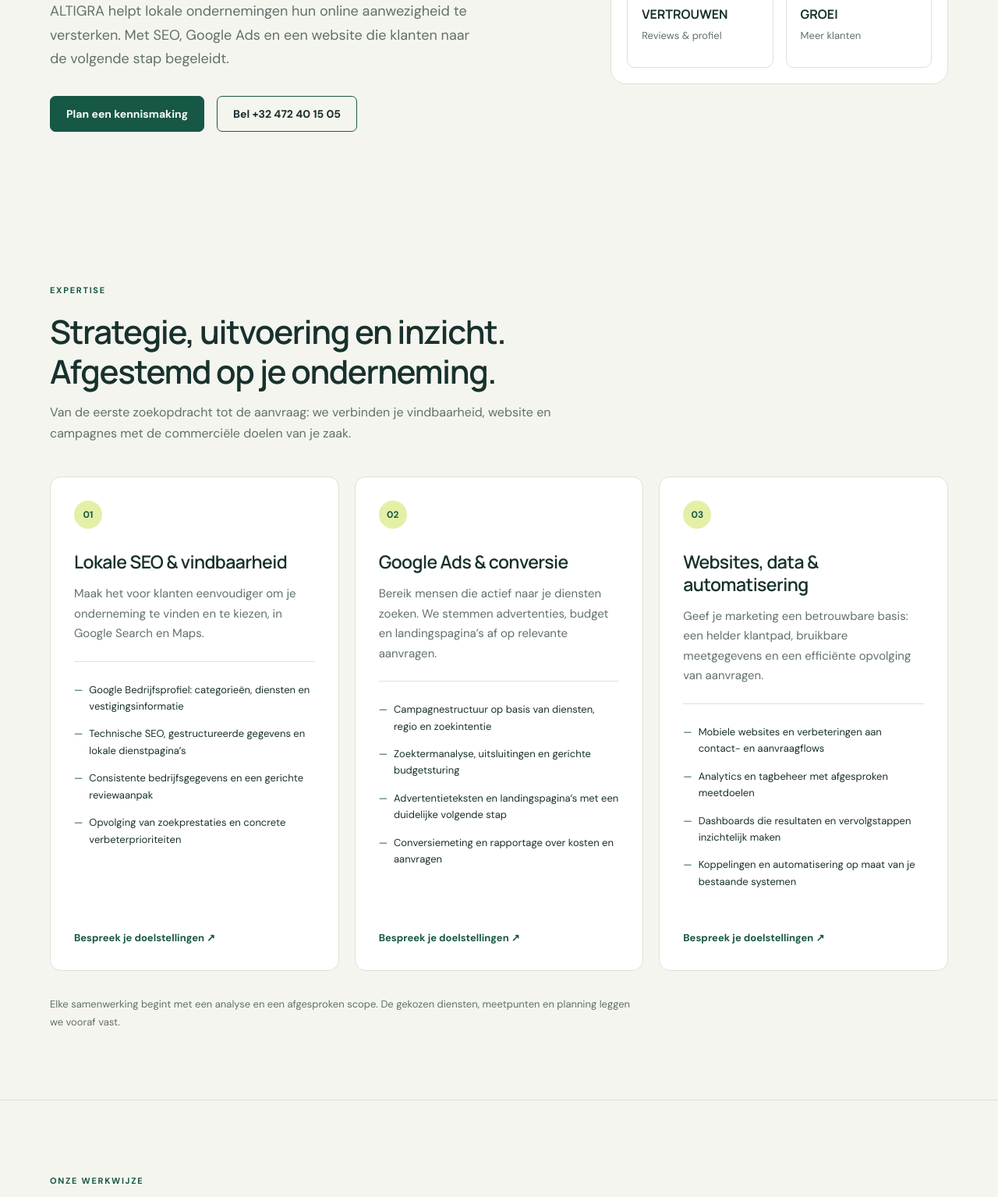
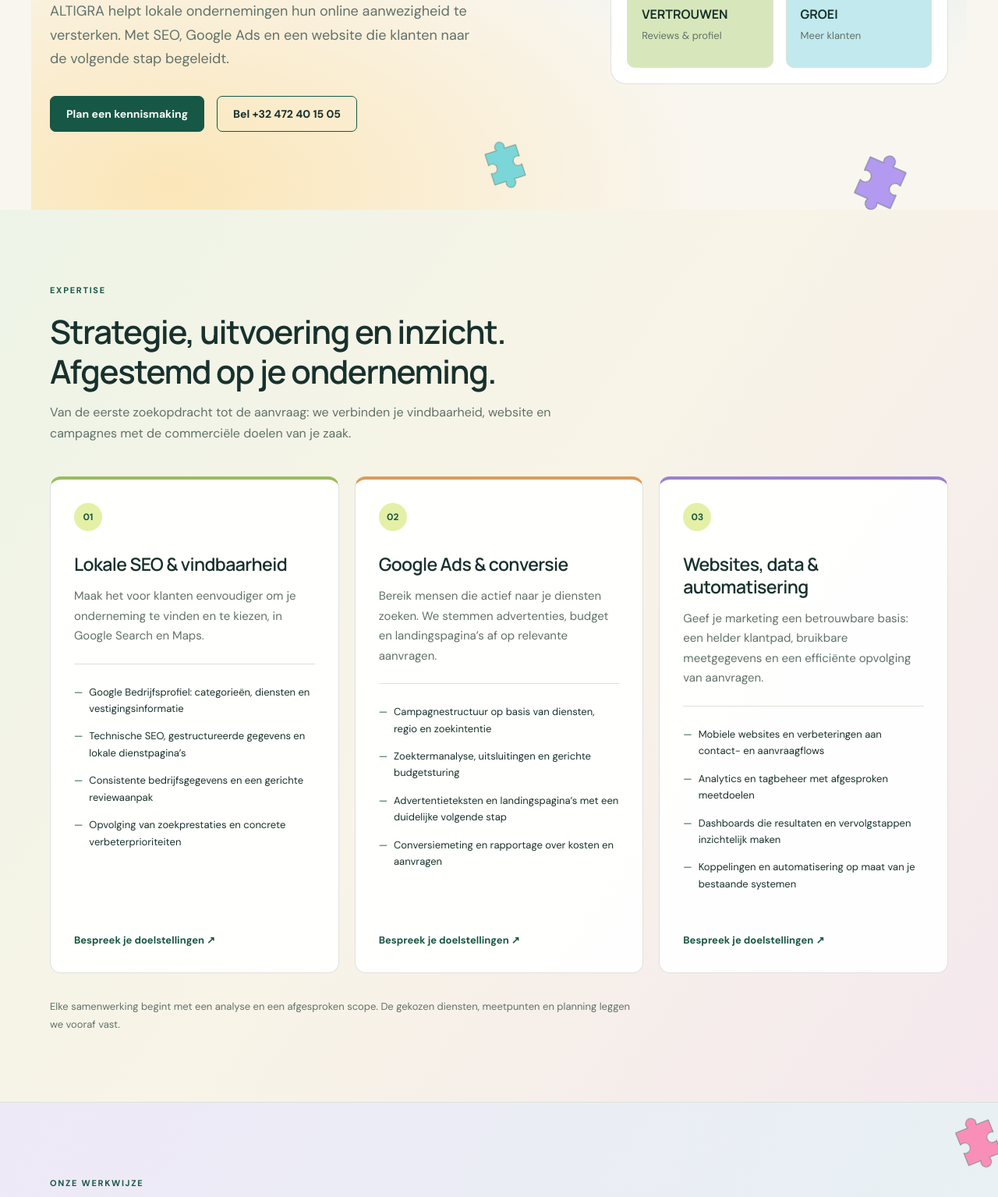
Before and after one commit to dukesafi-beep/bench, a plain HTML site: page index.html in a window 1280 px wide. Shown: the part 411-1946 px from the top of the page at 78% size. Drawn offline with Linux system fonts and the light colour scheme; a script that the page names is missing.

Commit message:
Restore colourful puzzle identity with refined service layout

```diff
--- a/index.html
+++ b/index.html
@@ -104,6 +104,26 @@ body{font-family:'DM Sans',sans-serif;line-height:1.7}h1,h2,h3,.logo{font-family
 @media(max-width:900px){.grid3{grid-template-columns:1fr}.hero{gap:36px;padding-top:55px;padding-bottom:55px}.hero h1{letter-spacing:-1.8px}.pgrid{grid-template-columns:repeat(4,1fr)}.pc{padding:18px 10px}.pc h3{font-size:12px}.pc p{font-size:11px}.right .btn{display:none}.sh{margin-bottom:30px}section{padding:56px 0}.bk{gap:20px}}
 @media(max-width:480px){.wrap{padding-left:20px;padding-right:20px}.pgrid{grid-template-columns:1fr 1fr}.card,.panel,.step{padding:24px}.nav{padding:18px 20px}.hero .btns{gap:12px}.hero h1{font-size:43px}.cal{height:620px}}
 @media(max-width:900px){nav{display:flex;order:3;width:100%;gap:8px;overflow-x:auto;padding:8px 0}nav a{white-space:nowrap;padding:8px 10px;min-height:44px}nav a[href*="visibility-check"]{background:var(--forest);color:white;border-radius:6px}.nav{gap:10px}}
+
+/* Colourful ALTIGRA puzzle identity */
+:root{--pink:#ff6aa2;--cyan:#48ccd6;--violet:#9875ef}
+header{background:rgba(249,246,240,.97)}
+body{background:#f9f6f0}
+.hero{background:radial-gradient(ellipse at 90% 15%,#d9edf0 0,transparent 46%),radial-gradient(ellipse at 15% 95%,#fbe6b8 0,transparent 48%);position:relative;isolation:isolate}
+.pz{display:block;opacity:.72;stroke:#23473d;stroke-width:1.3;z-index:0;animation:fl 9s ease-in-out infinite}
+.hero>.pz{z-index:-1}
+#services{background:linear-gradient(125deg,#edf4e7 0%,#f8f4e7 48%,#f4e8ee 100%)}
+#process{background:linear-gradient(120deg,#eee9f7,#e7f2f3)}
+#plans{background:linear-gradient(120deg,#fbefd5,#f5e4e9)}
+#start{background:linear-gradient(125deg,#e4f0ee,#f3edfa)}
+#book{background:linear-gradient(115deg,#e8f0d2,#f8e5cb)}
+.card,.panel,.step,.pbox{background:rgba(255,255,255,.94);border-color:rgba(24,49,45,.14)}
+#services .card:nth-child(1){border-top:4px solid #9abc5c}
+#services .card:nth-child(2){border-top:4px solid #dc9b58}
+#services .card:nth-child(3){border-top:4px solid #9b80d3}
+.pc.m{background:#f6d98a!important}.pc.t{background:#f4c8b8!important}.pc.f{background:#d8e7bb!important}.pc.c{background:#c2e9ed!important}
+@media(max-width:700px){.pz{opacity:.42;scale:.7}.hero>.pz{opacity:.55}.hero{overflow:hidden}.nav{background:#f9f6f0}}
+@media(prefers-reduced-motion:reduce){.pz{animation:none}}
 </style>
 <link href="https://fonts.googleapis.com/css2?family=DM+Sans:wght@400;500;600;700&family=Manrope:wght@400;500;600;700;800&display=swap" rel="stylesheet">
 </head>
```
